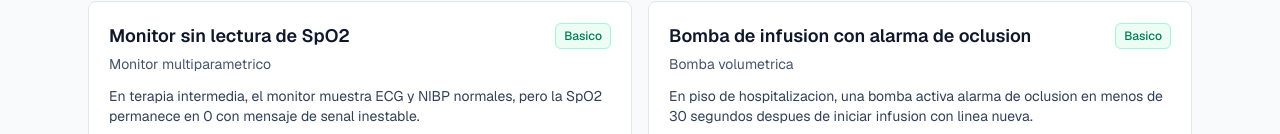
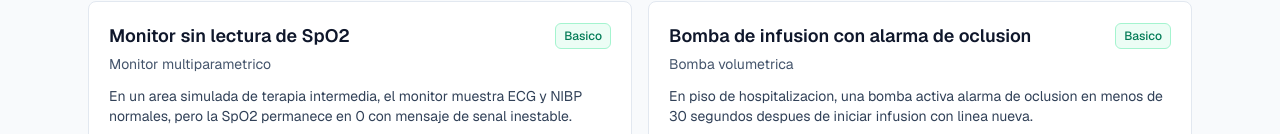
Before and after one commit to sircalch/biomed-case-simulator, a Next.js app: page /cases in a window 1280 px wide. Shown: the part 666-800 px from the top of the page. Built offline with nearby package versions, Linux system fonts and the light colour scheme; no server answers.

Commit message:
fix: refine SpO2 case report flow

```diff
--- a/components/FinalCaseReport.tsx
+++ b/components/FinalCaseReport.tsx
@@ -23,8 +23,10 @@ export function FinalCaseReport({ scenario, evaluation }: FinalCaseReportProps)
   const reportUrl = new URL(REPORT_BUILDER_URL);
   reportUrl.searchParams.set("activity", "case");
   reportUrl.searchParams.set("caseId", scenario.id);
+  reportUrl.searchParams.set("caseTitle", scenario.title);
   reportUrl.searchParams.set("equipment", scenario.equipment);
   reportUrl.searchParams.set("score", String(evaluation.score));
+  reportUrl.searchParams.set("maxScore", String(evaluation.maxScore));
 
   return (
     <section className="rounded-lg border border-slate-200 bg-white p-6">
@@ -106,7 +108,7 @@ export function FinalCaseReport({ scenario, evaluation }: FinalCaseReportProps)
         rel="noreferrer"
         className="mt-5 inline-flex min-h-10 items-center justify-center rounded-md bg-blue-700 px-3 py-2 text-sm font-medium text-white transition hover:bg-blue-800"
       >
-        Generar reporte tecnico
+        Generar reporte tecnico del caso
       </a>
     </section>
   );
--- a/data/cases.json
+++ b/data/cases.json
@@ -5,7 +5,7 @@
     "equipment": "Monitor multiparametrico",
     "difficulty": "Basico",
     "estimatedMinutes": 8,
-    "initialReport": "En terapia intermedia, el monitor muestra ECG y NIBP normales, pero la SpO2 permanece en 0 con mensaje de senal inestable.",
+    "initialReport": "En un area simulada de terapia intermedia, el monitor muestra ECG y NIBP normales, pero la SpO2 permanece en 0 con mensaje de senal inestable.",
     "clues": [
       "El sensor se observa con cable torcido cerca del conector.",
       "El puerto del modulo SpO2 tiene residuos y polvo.",
@@ -38,7 +38,7 @@
           {
             "id": "tool-a",
             "label": "Simulador de SpO2 y sensor de reemplazo probado.",
-            "explanation": "Permite verificar cadena completa de senal y descartar paciente/fisiologia."
+            "explanation": "Permite verificar la cadena sensor-cable-modulo y diferenciar falla de accesorio/equipo frente a condiciones del sitio de medicion."
           },
           {
             "id": "tool-b",
@@ -99,7 +99,7 @@
       "action": "action-a",
       "context": "context-a"
     },
-    "finalResolution": "El equipo quedo operativo tras reemplazo de sensor y limpieza de conector. La prueba con simulador y paciente confirmo lectura estable de SpO2.",
+    "finalResolution": "El equipo quedo operativo en el escenario simulado tras reemplazo de sensor y limpieza de conector. La prueba con simulador de SpO2 confirmo senal estable.",
     "learningPoints": [
       "No cerrar incidente sin prueba funcional posterior a la accion.",
       "Registrar refacciones y evidencia de prueba mejora trazabilidad.",
```
